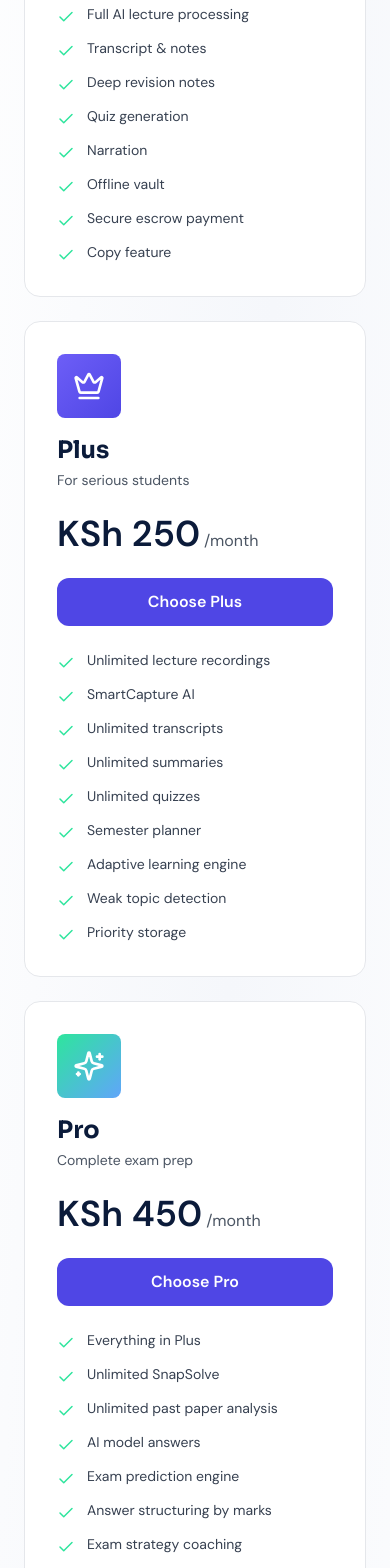
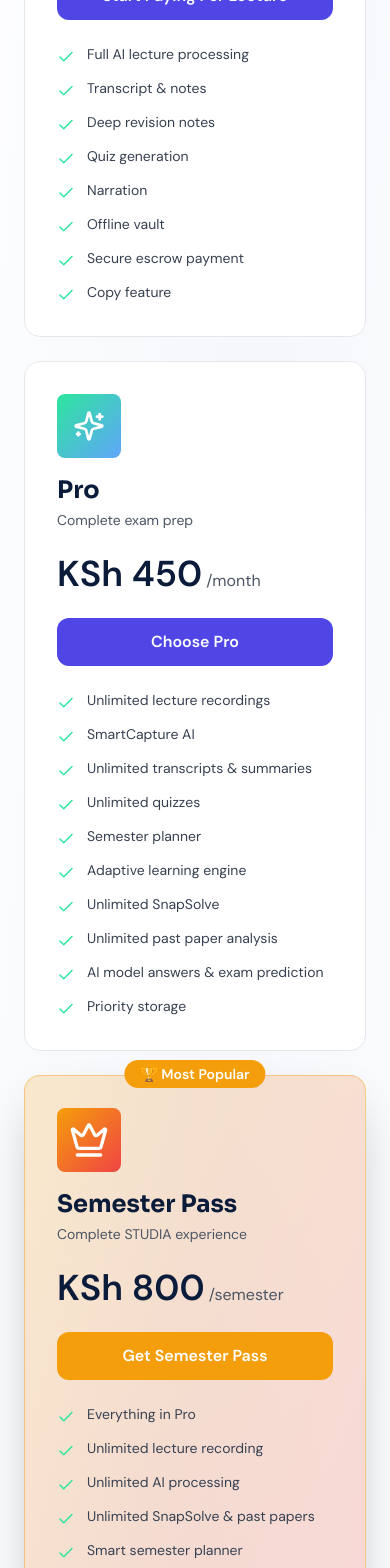
Before and after one commit to franklinemose19-alt/Studia-v2, a React (Vite) app: page /pricing in a window 390 px wide. Shown: the part 1496-3064 px from the top of the page. Built offline with nearby package versions, Linux system fonts and the light colour scheme.

Commit message:
Update Pricing.tsx

```diff
--- a/src/page/Pricing.tsx
+++ b/src/page/Pricing.tsx
@@ -44,7 +44,7 @@ export default function Pricing() {
     {
       id: 'lite',
       name: 'Lite',
-      price: '25-45',
+      price: '60-110',
       period: 'per lecture',
       description: 'Pay as you study',
       icon: <Zap size={32} />,
@@ -63,28 +63,6 @@ export default function Pricing() {
       color: 'from-light-blue to-indigo-premium',
     },
     {
-      id: 'plus',
-      name: 'Plus',
-      price: '250',
-      period: '/month',
-      description: 'For serious students',
-      icon: <Crown size={32} />,
-      features: [
-        'Unlimited lecture recordings',
-        'SmartCapture AI',
-        'Unlimited transcripts',
-        'Unlimited summaries',
-        'Unlimited quizzes',
-        'Semester planner',
-        'Adaptive learning engine',
-        'Weak topic detection',
-        'Priority storage',
-      ],
-      highlighted: false,
-      cta: 'Choose Plus',
-      color: 'from-purple-premium to-indigo-premium',
-    },
-    {
       id: 'pro',
       name: 'Pro',
       price: '450',
@@ -92,14 +70,16 @@ export default function Pricing() {
       description: 'Complete exam prep',
       icon: <Sparkles size={32} />,
       features: [
-        'Everything in Plus',
+        'Unlimited lecture recordings',
+        'SmartCapture AI',
+        'Unlimited transcripts & summaries',
+        'Unlimited quizzes',
+        'Semester planner',
+        'Adaptive learning engine',
         'Unlimited SnapSolve',
         'Unlimited past paper analysis',
-        'AI model answers',
-        'Exam prediction engine',
-        'Answer structuring by marks',
-        'Exam strategy coaching',
-        'Advanced revision packs',
+        'AI model answers & exam prediction',
+        'Priority storage',
       ],
       highlighted: false,
       cta: 'Choose Pro',
@@ -113,11 +93,10 @@ export default function Pricing() {
       description: 'Complete STUDIA experience',
       icon: <Crown size={40} />,
       features: [
+        'Everything in Pro',
         'Unlimited lecture recording',
         'Unlimited AI processing',
-        'Unlimited SnapSolve',
-        'Unlimited past papers',
-        'Unlimited model answers',
+        'Unlimited SnapSolve & past papers',
         'Smart semester planner',
         'Adaptive learning',
         'SmartCapture AI',
@@ -153,7 +132,6 @@ export default function Pricing() {
 
       <div className="max-w-7xl mx-auto px-6 py-16">
         <motion.div initial={{ opacity: 0, y: 20 }} animate={{ opacity: 1, y: 0 }} className="space-y-16">
-          {/* HEADER */}
           <div className="text-center max-w-3xl mx-auto">
             <h1 className="font-sora font-bold text-5xl text-navy mb-4">Simple, Transparent Pricing</h1>
             <p className="text-xl text-gray-600 mb-8">
@@ -164,8 +142,7 @@ export default function Pricing() {
             </div>
           </div>
 
-          {/* PRICING CARDS */}
-          <div className="grid md:grid-cols-2 lg:grid-cols-5 gap-6">
+          <div className="grid md:grid-cols-2 lg:grid-cols-4 gap-6">
             {plans.map((plan, i) => (
               <motion.div
                 key={plan.id}
@@ -174,7 +151,7 @@ export default function Pricing() {
                 transition={{ delay: i * 0.1 }}
                 className={`relative rounded-2xl p-8 border transition-all ${
                   plan.highlighted
-                    ? 'bg-gradient-to-br from-warning/20 to-red-500/20 border-warning/40 shadow-2xl scale-105 lg:col-span-1'
+                    ? 'bg-gradient-to-br from-warning/20 to-red-500/20 border-warning/40 shadow-2xl scale-105'
                     : 'bg-white border-gray-200 hover:border-indigo-premium/50 hover:shadow-lg'
                 }`}
               >
@@ -222,7 +199,6 @@ export default function Pricing() {
             ))}
           </div>
 
-          {/* COMPARISON TABLE */}
           <div className="bg-white rounded-2xl border border-gray-200 overflow-hidden">
             <div className="overflow-x-auto">
               <table className="w-full">
@@ -231,21 +207,20 @@ export default function Pricing() {
                     <th className="px-6 py-4 text-left font-sora font-bold text-navy">Feature</th>
                     <th className="px-6 py-4 text-center font-semibold text-gray-600">Free</th>
                     <th className="px-6 py-4 text-center font-semibold text-gray-600">Lite</th>
-                    <th className="px-6 py-4 text-center font-semibold text-gray-600">Plus</th>
                     <th className="px-6 py-4 text-center font-semibold text-gray-600">Pro</th>
                     <th className="px-6 py-4 text-center font-semibold text-warning">Semester</th>
                   </tr>
                 </thead>
                 <tbody>
                   {[
-                    { feature: 'AI Lecture Processing', values: ['✓', '✓', '✓', '✓', '✓'] },
-                    { feature: 'Lectures Recorded', values: ['3', 'Pay', '∞', '∞', '∞'] },
-                    { feature: 'AI Summaries', values: ['✓', '✓', '✓', '✓', '✓'] },
-                    { feature: 'Quiz Generation', values: ['✓', '✓', '✓', '✓', '✓'] },
-                    { feature: 'SnapSolve', values: ['Limited', 'Limited', 'Limited', '✓', '✓'] },
-                    { feature: 'Past Paper AI', values: ['Limited', 'Limited', 'Limited', '✓', '✓'] },
-                    { feature: 'Offline Vault', values: ['✓', '✓', '✓', '✓', '✓'] },
-                    { feature: 'Priority Processing', values: ['✗', '✗', '✗', '✓', '✓'] },
+                    { feature: 'AI Lecture Processing', values: ['✓', '✓', '✓', '✓'] },
+                    { feature: 'Lectures Recorded', values: ['3', 'Pay', '∞', '∞'] },
+                    { feature: 'AI Summaries', values: ['✓', '✓', '✓', '✓'] },
+                    { feature: 'Quiz Generation', values: ['✓', '✓', '✓', '✓'] },
+                    { feature: 'SnapSolve', values: ['Limited', 'Limited', '✓', '✓'] },
+                    { feature: 'Past Paper AI', values: ['Limited', 'Limited', '✓', '✓'] },
+                    { feature: 'Offline Vault', values: ['✓', '✓', '✓', '✓'] },
+                    { feature: 'Priority Processing', values: ['✗', '✗', '✓', '✓'] },
                   ].map((row, i) => (
                     <tr key={i} className="border-b border-gray-200 hover:bg-gray-50">
                       <td className="px-6 py-4 font-medium text-gray-700">{row.feature}</td>
@@ -267,7 +242,6 @@ export default function Pricing() {
             </div>
           </div>
 
-          {/* FAQ */}
           <div className="max-w-3xl mx-auto">
             <h2 className="font-sora font-bold text-3xl text-navy mb-8 text-center">Frequently Asked Questions</h2>
             <div className="space-y-4">
@@ -302,7 +276,6 @@ export default function Pricing() {
             </div>
           </div>
 
-          {/* CTA */}
           <div className="bg-gradient-to-r from-indigo-premium to-purple-premium rounded-3xl p-12 text-center text-white">
             <h2 className="font-sora font-bold text-4xl mb-4">Start Your STUDIA Journey</h2>
             <p className="text-lg text-white/90 mb-8">Join thousands of students acing exams with smarter study tools.</p>
```
